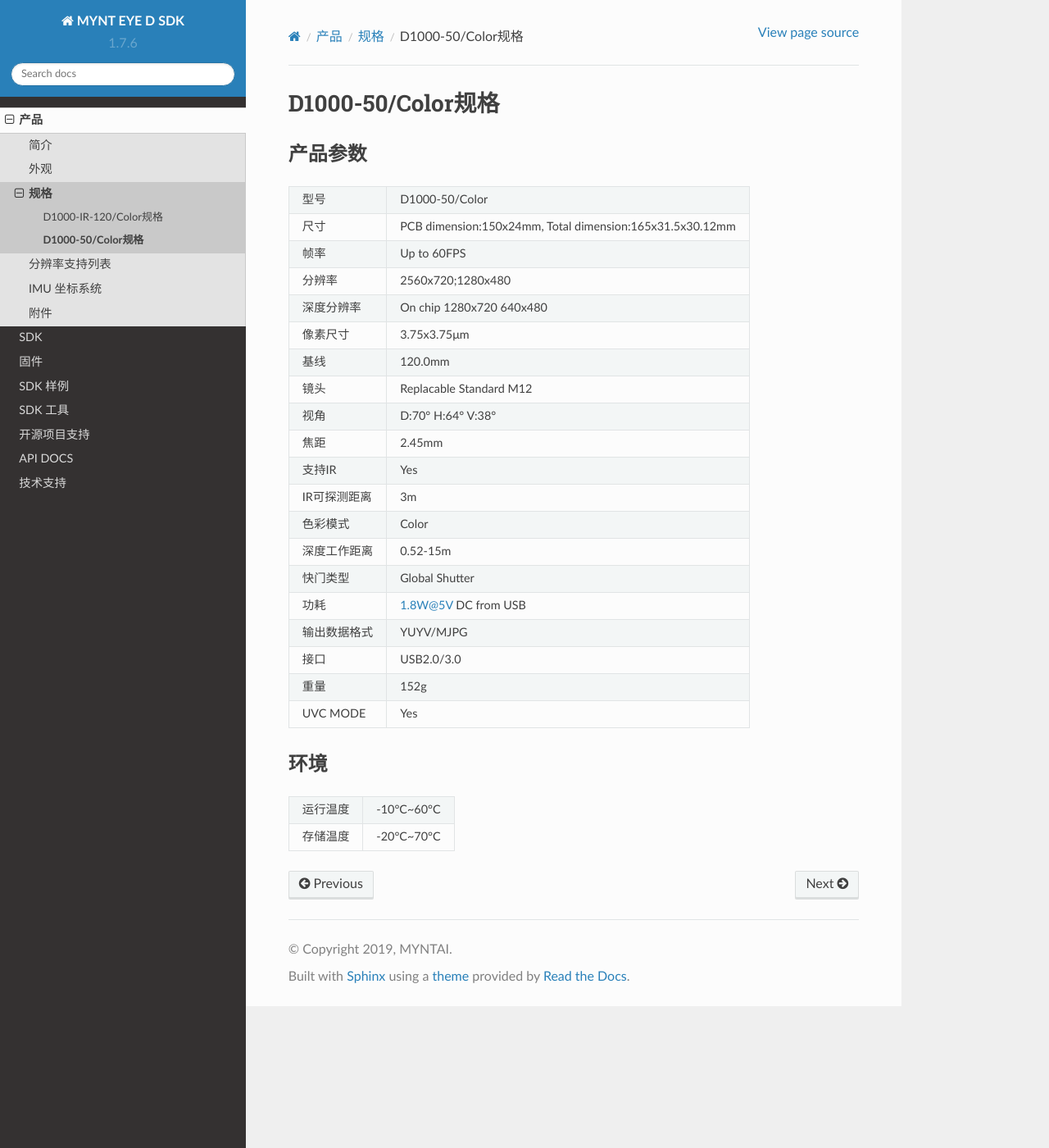
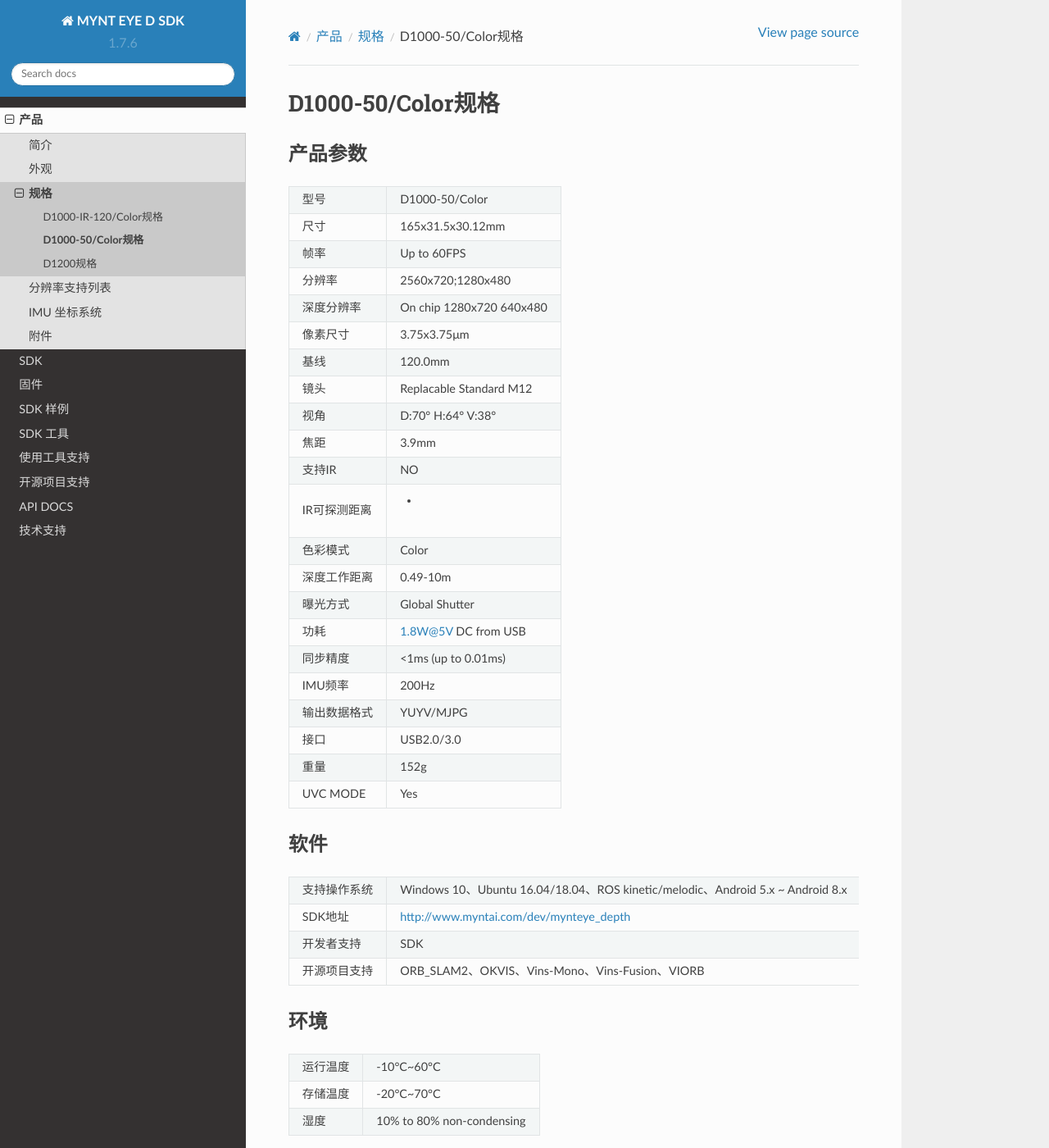
Before and after one commit to slightech/MYNT-EYE-D-SDK-Docs-zh_CN, a Sphinx documentation site: the page built from docs/product/params_d1000_50.rst, in a window 1280 px wide and 1400 px high. Shown: the whole window at 82% size. Built offline with Sphinx 7.4.7 and the Read the Docs theme 2.0.0, drawn with Linux system fonts in a browser that asks for light colours; pages that are not in the unit, such as notebooks, are missing from menus; some of the changed text lies outside the part shown.

Commit message:
更新DataSheet和标定文档

```diff
--- a/docs/index.rst
+++ b/docs/index.rst
@@ -15,6 +15,7 @@
    firmware/contents
    sdkdemo/contents
    sdktools/contents
+   tools/contents
    openproject/contents
    apidoc/contents
    support/contents
--- a/docs/product/params_d1000_50.rst
+++ b/docs/product/params_d1000_50.rst
@@ -10,14 +10,13 @@
 ================  ====================================
   型号              D1000-50/Color
 ----------------  ------------------------------------
-  尺寸              PCB dimension:150x24mm,
-                    Total dimension:165x31.5x30.12mm
+  尺寸              165x31.5x30.12mm
 ----------------  ------------------------------------
   帧率              Up to 60FPS
 ----------------  ------------------------------------
   分辨率            2560x720;1280x480
 ----------------  ------------------------------------
-  深度分辨率        On chip 1280x720 640x480
+  深度分辨率         On chip 1280x720 640x480
 ----------------  ------------------------------------
   像素尺寸           3.75x3.75μm
 ----------------  ------------------------------------
@@ -27,19 +26,23 @@
 ----------------  ------------------------------------
   视角              D:70° H:64° V:38°
 ----------------  ------------------------------------
-  焦距              2.45mm
+  焦距              3.9mm
 ----------------  ------------------------------------
-  支持IR             Yes
+  支持IR            NO
 ----------------  ------------------------------------
-  IR可探测距离        3m
+  IR可探测距离       -
 ----------------  ------------------------------------
-  色彩模式            Color
+  色彩模式          Color
 ----------------  ------------------------------------
-  深度工作距离       0.52-15m
+  深度工作距离       0.49-10m
 ----------------  ------------------------------------
-  快门类型            Global Shutter
+  曝光方式           Global Shutter
 ----------------  ------------------------------------
-  功耗                1.8W@5V DC from USB
+  功耗               1.8W@5V DC from USB
+----------------  ------------------------------------
+  同步精度           <1ms (up to 0.01ms)
+----------------  ------------------------------------
+  IMU频率           200Hz
 ----------------  ------------------------------------
   输出数据格式        YUYV/MJPG
 ----------------  ------------------------------------
@@ -52,12 +55,60 @@
 
 
 
+软件
+--------
+
+
+================  ================================================================================
+  支持操作系统       Windows 10、Ubuntu 16.04/18.04、ROS kinetic/melodic、Android 5.x ~ Android 8.x
+----------------  --------------------------------------------------------------------------------
+  SDK地址           http://www.myntai.com/dev/mynteye_depth
+----------------  --------------------------------------------------------------------------------
+  开发者支持         SDK
+----------------  --------------------------------------------------------------------------------
+  开源项目支持       ORB_SLAM2、OKVIS、Vins-Mono、Vins-Fusion、VIORB
+================  ================================================================================
+
+
+
 环境
 --------
 
 
-================  ================
+================  =============================================
   运行温度           -10°C~60°C
-----------------  ----------------
+----------------  ---------------------------------------------
   存储温度           -20°C~70°C
-================  ================
+----------------  ---------------------------------------------
+  湿度              10% to 80% non-condensing
+================  =============================================
+
+
+
+包装
+--------
+
+
+================  =============================================
+  包装内容           MYNT EYE x1   USB Micro-B Cable x1
+================  =============================================
+
+
+
+保修
+--------
+
+
+================  =============================================
+  产品保修           12 Months Limited Manufacturer's Warranty
+================  =============================================
+
+
+
+精度
+--------
+
+
+================  =============================================
+  深度测量精度       误差不超过2%
+================  =============================================
--- a/docs/product/specification.rst
+++ b/docs/product/specification.rst
@@ -6,3 +6,4 @@
 
    params_d1000_120
    params_d1000_50
+   params_d1200
--- /dev/null
+++ b/docs/tools/contents.rst
@@ -0,0 +1,8 @@
+.. _tools:
+
+使用工具支持
+========
+
+.. toctree::
+
+   calibration_tool
```
Also changed, not shown: docs/product/params_d1000_120.rst (+63 -12 lines), docs/product/params_d1200.rst (added, +102 -0 lines), docs/tools/calibration_tool.rst (added, +132 -0 lines), docs/images/calibration001.png (added), docs/images/calibration002.png (added), docs/images/calibration003.png (added), docs/images/calibration004.png (added), docs/images/calibration005.png (added), docs/images/calibration006.png (added).
